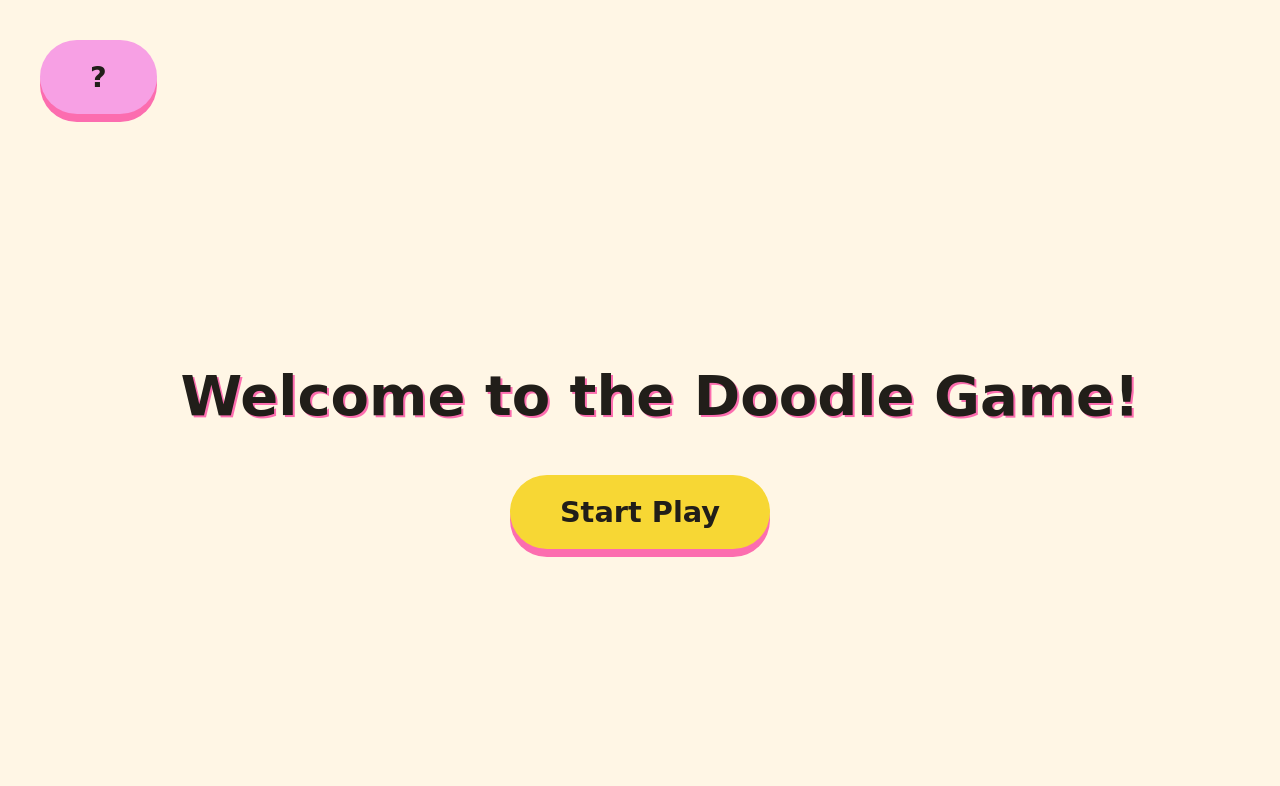
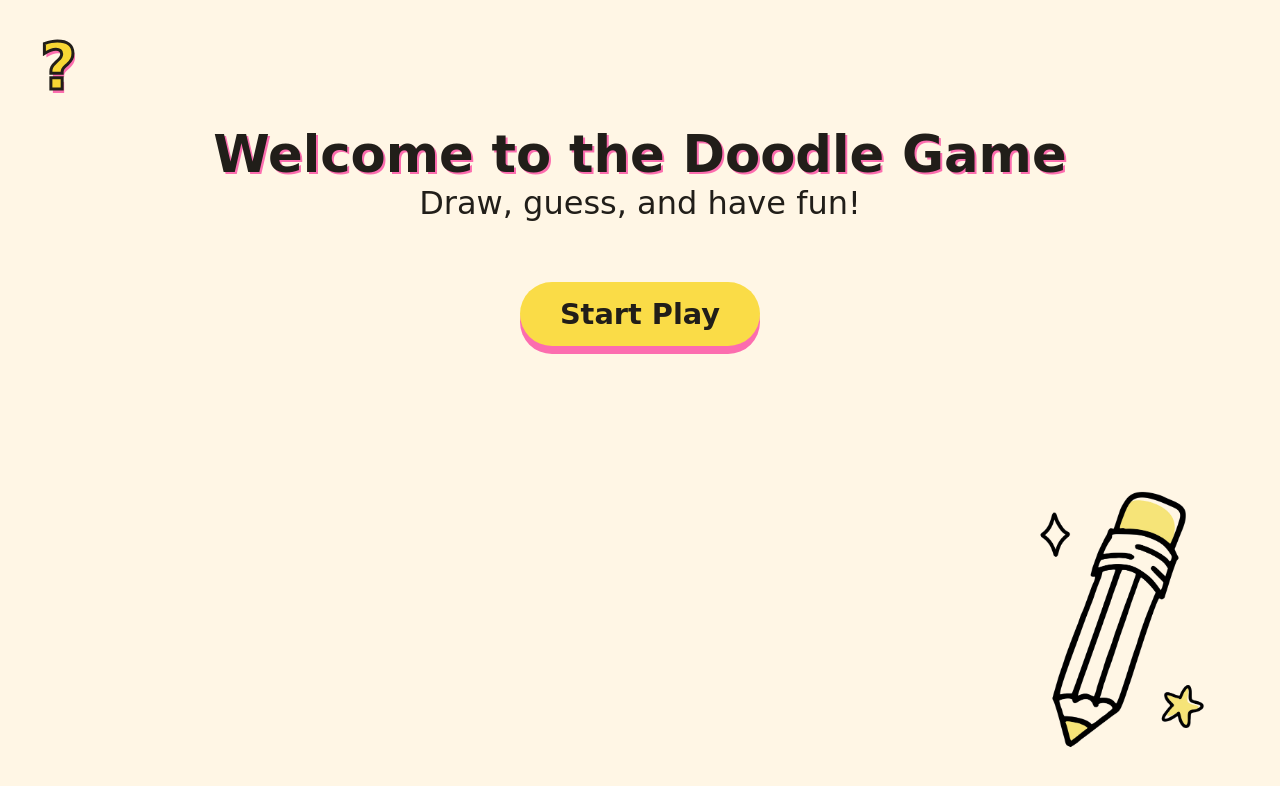
Before and after one commit to lielbsh/doodle-game, a React (Create React App) app in the folder client/: page / in a window 1280 px wide. Shown: the top 786 px of the page. Built offline with nearby package versions, Linux system fonts and the light colour scheme.

Commit message:
feat: improve styling

```diff
--- a/client/src/components/HomePage.tsx
+++ b/client/src/components/HomePage.tsx
@@ -22,7 +22,7 @@ const HomePage: React.FC = () => {
   return (
     <div className="container">
       <header className="app-header">
-        <button className="button bn-pink help-btn" onClick={toggleInfoModal}>
+        <button className="help-btn" onClick={toggleInfoModal}>
           ?
         </button>
         {isModalOpen && (
@@ -33,7 +33,7 @@ const HomePage: React.FC = () => {
               playSound("click");
             }}
           >
-            <LogOut size={30} />
+            <LogOut size={35} />
           </button>
         )}
       </header>
@@ -54,13 +54,14 @@ const HomePage: React.FC = () => {
       )}
 
       <main className="main-content">
-        <div className="headline">
-          <h1>Welcome to the Doodle Game!</h1>
+        <div className="hero-section">
+          <h1>Welcome to the Doodle Game</h1>
+          <p>Draw, guess, and have fun!</p>
         </div>
 
         <div className="button-container">
           {!isModalOpen && (
-            <button className="button bn-yellow" onClick={openModal}>
+            <button className="bn-yellow" onClick={openModal}>
               Start Play
             </button>
           )}
@@ -70,6 +71,7 @@ const HomePage: React.FC = () => {
           )}
         </div>
       </main>
+      <img src="/pencil.png" className="pencil-image" alt="Pencil" />
     </div>
   );
 };
--- a/client/src/components/NameEntry.tsx
+++ b/client/src/components/NameEntry.tsx
@@ -28,11 +28,7 @@ const NameEntryModal: React.FC<NameEntryModalProps> = ({ onClose }) => {
         placeholder="Your name"
         onKeyDown={(e) => e.key === "Enter" && handleConfirmName()}
       />
-      <button
-        type="submit"
-        onClick={handleConfirmName}
-        className="start-button bn-green"
-      >
+      <button type="submit" onClick={handleConfirmName} className="bn-green">
         Start
       </button>
     </div>
--- a/client/src/styles/HomePage.css
+++ b/client/src/styles/HomePage.css
@@ -6,40 +6,76 @@
     min-height: 100vh;
     background-color: #fff6e5;
     font-family: 'Comic Sans MS', cursive;
+    position: relative;
 }
 
 .app-header {
     width: 100%;
+    max-height: min-content;
     display: flex;
     justify-content: space-between;
     align-items: center;
-    margin-top: 0px;
+    margin-top: -10px;
+    z-index: 3;
 }
 
 .help-btn {
-    font-size: 2rem;
-    padding: 10px;
+    font-size: 4rem;
+    background-color: transparent;
+    border: none;
+    color:#f7d734;
+    font-weight: bolder;
+    -webkit-text-stroke: 3px #211e19;
+    text-shadow: 2px 4px #fc6daf;
 }
 
 .main-content {
     display: flex;
     flex-direction: column;
-    justify-content:center;
     align-items: center;
     flex-grow: 1;
     gap: 60px;
     width: 100%;
+    z-index: 1;
 }
 
-.headline h1 {
-    font-size: 3.5rem;
+.pencil-image {
+    position: absolute;
+    bottom: 5vh;
+    right: 5vw;
+    width: 20%;
+    max-width: 200px;
+    height: auto;
+    z-index: 0;
+}
+
+.hero-section {
+    display: flex;
+    flex-direction: column;
+    justify-content: center;
+    align-items: center;
+    text-align: center;
+    margin: 0;
+}
+
+.hero-section h1 {
+    font-size: 3.2rem;
+    align-items: center;
     color: #211e19;
     text-shadow: 2px 2px #fc6daf;
     margin: 0;
 }
 
-.button {
-    padding: 20px 50px;
+p {
+    font-size: 2rem;
+    color: #211e19;
+    margin: 0;
+}
+
+.bn-yellow {
+    background-color: #fadc47;
+    color: #211e19;
+    padding: 15px 40px;
     font-size: 1.8rem;
     font-weight: bold;
     border: none;
@@ -48,19 +84,12 @@
     transition: transform 0.3s ease, box-shadow 0.3s ease;
     box-shadow: 0px 8px 0 #fc6daf;
     color: #211e19;
+    margin-top: 0px;
 }
 
-.bn-yellow {
-    background-color: #f7d734;
+.bn-green {
+    background-color: rgb(141, 245, 128);
     color: #211e19;
-}
-
-.bn-pink {
-    background-color: rgb(247, 160, 228);
-    color: #211e19;
-}
-
-.start-button {
     padding: 8px 20px;
     font-size: 1.8rem;
     font-weight: bold;
@@ -69,11 +98,6 @@
     cursor: pointer;
     transition: transform 0.3s ease, box-shadow 0.3s ease;
     box-shadow: 0px 8px 0 rgb(123, 211, 111);
-    color: #211e19;
-}
-
-.bn-green {
-    background-color: rgb(141, 245, 128);
     color: #211e19;
 }
 
@@ -97,7 +121,6 @@ input {
     width: 100%;
 }
 
-
 @media (max-width: 600px) {
     .headline h1 {
       font-size: 2.5rem;
@@ -115,7 +138,6 @@ input {
         font-size: 1.2rem;
         }
 }
-
 
 /* Help Modal */
 .help-modal {
@@ -156,7 +178,6 @@ input {
     background-color: #fc6daf;
     color: #fff;
     border: none;
-    padding: 10px 30px;
     font-size: 1.5rem;
     border-radius: 20px;
     cursor: pointer;
```
